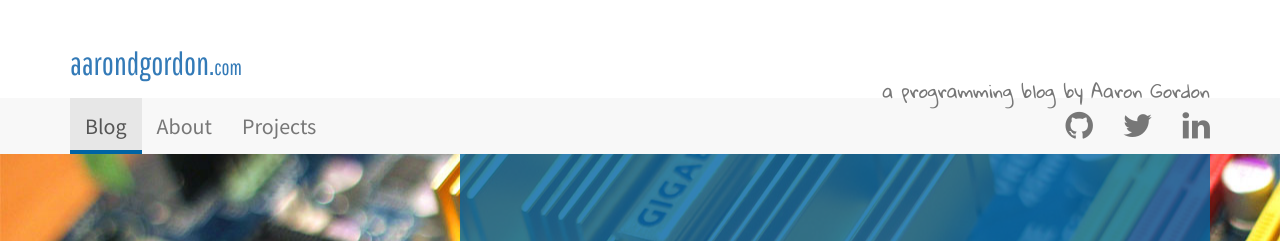
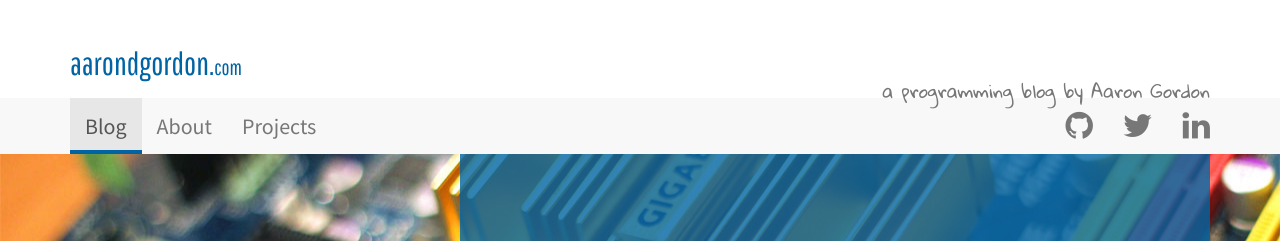
Before and after one commit to aarondgordon/aarondgordon.github.io, a Jekyll site: the page built from index.html, in a window 1280 px wide. Shown: the top 241 px of the page. Built offline with Jekyll 4.4.1, drawn with Linux system fonts in a browser that asks for light colours; nearby versions of some CDN libraries.

Commit message:
Update layout.css

```diff
--- a/assets/css/layout.css
+++ b/assets/css/layout.css
@@ -24,13 +24,12 @@ body {
 
 .headline .brand {
   margin: 1.3125em 0 0.4375em; /* 3 x baseline, 1 x baseline | 42px/32px, 14px/32px */
-  color: #0064a4;
   font-family: 'Pathway Gothic One', sans-serif;
   font-size: 1.778em; /* 32px/18px */
   line-height: 1.3125; /* 3 x baseline | 42px/32px */
 }
 
-.headline .brand a:hover {
+.headline .brand a, .headline .brand a:hover, .headline .brand a:active {
   color: #0064a4;
   text-decoration: none;
 }
```
